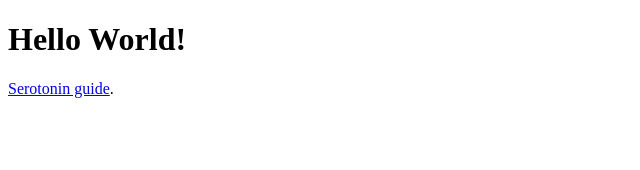
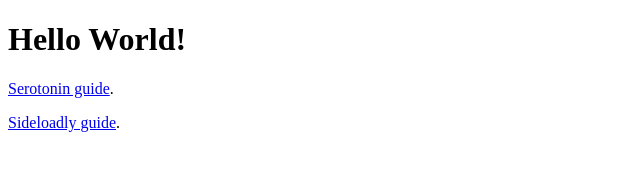
Before and after one commit to eroesisttech/eroesisttech, a plain HTML site: page index.html in a window 1280 px wide. Shown: the whole page, without its empty margins (0-640 px from the left). Drawn offline with Linux system fonts and the light colour scheme.

Commit message:
Fuck a commit msg

```diff
--- a/index.html
+++ b/index.html
@@ -6,6 +6,6 @@
 <body>
     <h1>Hello World!</h1>
     <p><a href="guides/Serotonin">Serotonin guide</a>.</p>
-    <p><a href="guides/sideloadly/gettingstarted>Sideloadly guide</a>.</p>
+    <p><a href="guides/sideloadly/gettingstarted">Sideloadly guide</a>.</p>
 </body>
 </html>
```
